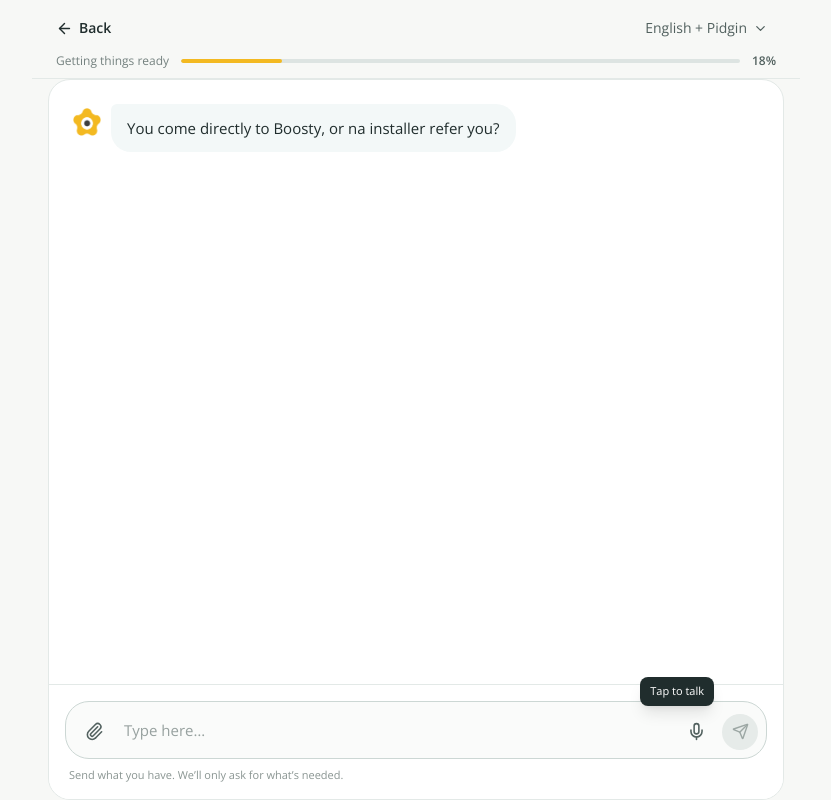
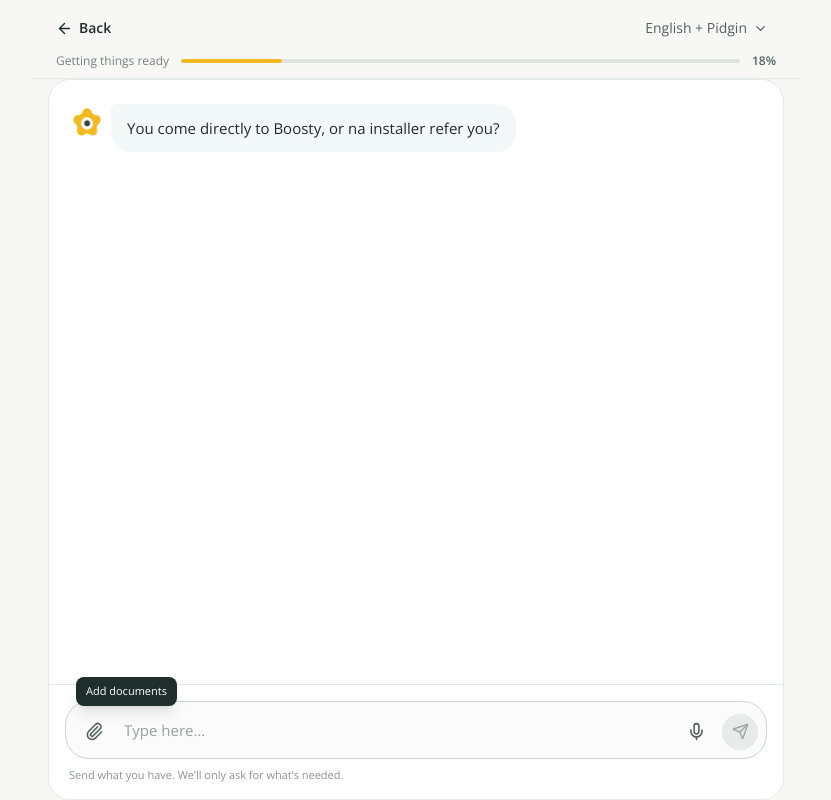
Before and after one commit to AimuaO/Boosty, a React (Vite) app: page /start in a window 1280 px wide. Shown: the whole page, without its empty margins (224-1055 px from the left). Built offline with nearby package versions, Linux system fonts and the light colour scheme.

Commit message:
fix: align document menu and add first-use upload hint

```diff
--- a/src/pages/StartJourney.jsx
+++ b/src/pages/StartJourney.jsx
@@ -36,7 +36,8 @@ const StartJourney = () => {
   const [language, setLanguage] = useState("mixed");
   const [languageOpen, setLanguageOpen] = useState(false);
   const [attachOpen, setAttachOpen] = useState(false);
-  const [voiceHint, setVoiceHint] = useState(true);
+  const [uploadHint, setUploadHint] = useState(true);
+  const [voiceHint, setVoiceHint] = useState(false);
   const [message, setMessage] = useState("");
   const [step, setStep] = useState("source");
   const [messages, setMessages] = useState(() => [
@@ -217,11 +218,11 @@ const StartJourney = () => {
 
             <div className="sticky bottom-0 z-30 relative border-t border-[#E3E9E7] bg-white p-3 md:p-4">
               {attachOpen && (
-                <div className="absolute left-3 bottom-[78px] z-20 w-44 rounded-2xl bg-white border border-[#DCE6E3] shadow-xl p-2">
+                <div className="absolute left-3 bottom-[78px] z-20 w-52 rounded-2xl bg-white border border-[#DCE6E3] shadow-xl p-2">
                   <button
                     type="button"
                     onClick={() => simulateDocument("photo")}
-                    className="w-full flex items-center gap-3 px-3 py-2.5 rounded-xl hover:bg-[#F7F8F6] text-sm text-[#202D2D]"
+                    className="w-full flex items-center gap-3 px-3 py-2.5 rounded-xl hover:bg-[#F7F8F6] text-sm text-[#202D2D] text-left"
                   >
                     <Camera size={18} />
                     Take a document photo
@@ -229,7 +230,7 @@ const StartJourney = () => {
                   <button
                     type="button"
                     onClick={() => simulateDocument("file")}
-                    className="w-full flex items-center gap-3 px-3 py-2.5 rounded-xl hover:bg-[#F7F8F6] text-sm text-[#202D2D]"
+                    className="w-full flex items-center gap-3 px-3 py-2.5 rounded-xl hover:bg-[#F7F8F6] text-sm text-[#202D2D] text-left"
                   >
                     <Upload size={18} />
                     Choose a document
@@ -238,14 +239,27 @@ const StartJourney = () => {
               )}
 
               <div className="flex items-end gap-2 rounded-[24px] border border-[#CCD7D4] bg-[#FAFBFA] p-2 pl-2.5">
+                <div className="relative">
+                  {uploadHint && !attachOpen && (
+                    <div className="absolute bottom-11 left-0 whitespace-nowrap rounded-lg bg-[#202D2D] text-white text-[11px] px-2.5 py-1.5 shadow-lg">
+                      Add documents
+                    </div>
+                  )}
                   <button
                     type="button"
-                  onClick={() => setAttachOpen((open) => !open)}
+                    onClick={() => {
+                      setAttachOpen((open) => !open);
+                      if (uploadHint) {
+                        setUploadHint(false);
+                        setVoiceHint(true);
+                      }
+                    }}
                     className="w-9 h-9 shrink-0 rounded-full flex items-center justify-center text-[#52615F] hover:bg-[#EEF3F1]"
-                  aria-label="Add attachment"
+                    aria-label="Add documents"
                   >
                     {attachOpen ? <X size={19} /> : <Paperclip size={19} />}
                   </button>
+                </div>
 
                 <textarea
                   ref={textareaRef}
```
Lines whose indentation alone changed are shown as unchanged.
